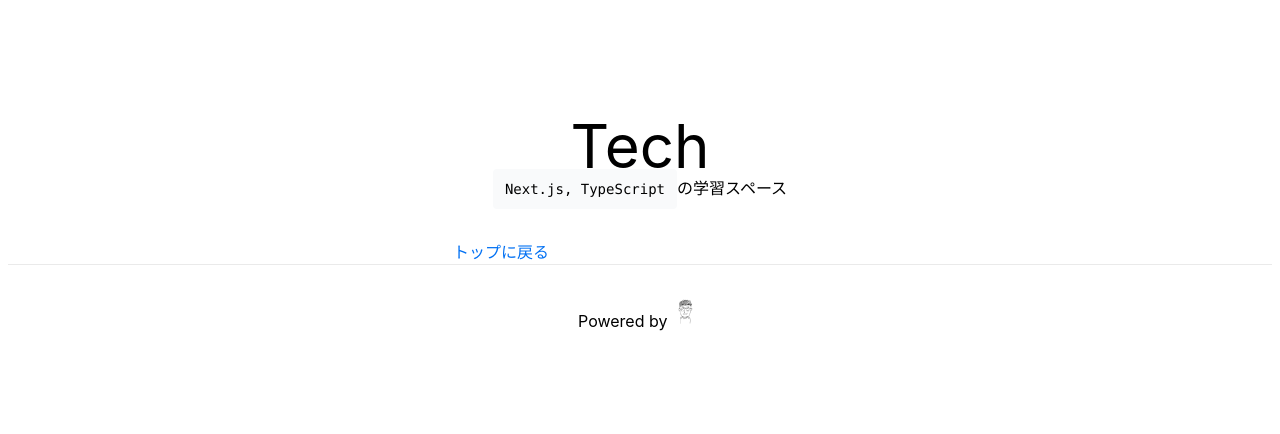
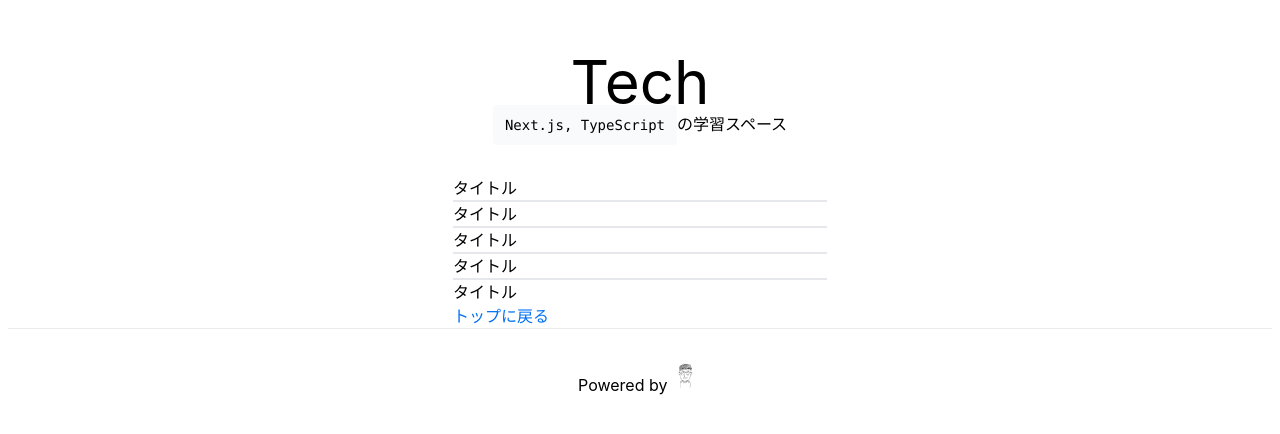
Before and after one commit to kettle-tomorrow/kb_next_app, a Next.js app: page /teches in a window 1280 px wide. Shown: the part 180-614 px from the top of the page. Built offline with nearby package versions, Linux system fonts and the light colour scheme.

Commit message:
feat: blogcardをcomponent化

```diff
--- /dev/null
+++ b/components/BlogCard.tsx
@@ -0,0 +1,6 @@
+const BlogCard = () => {
+  return (
+    <h2 className='text-base'>タイトル</h2>
+  )
+}
+export default BlogCard
--- /dev/null
+++ b/components/BlogCardList.tsx
@@ -0,0 +1,14 @@
+import BlogCard from "./BlogCard"
+
+const BlogCardList = () => {
+  return (
+    <div className='divide-y-2'>
+      <BlogCard />
+      <BlogCard />
+      <BlogCard />
+      <BlogCard />
+      <BlogCard />
+    </div>
+  )
+}
+export default BlogCardList
--- a/pages/teches/index.tsx
+++ b/pages/teches/index.tsx
@@ -1,4 +1,5 @@
 import Link from 'next/link'
+import BlogCardList from '../../components/BlogCardList'
 import Layout from '../../components/Layout'
 import MainHeader from '../../components/MainHeader'
 
@@ -6,7 +7,8 @@
   return (
     <Layout>
       <div>
-        <MainHeader title="Tech"/>
+        <MainHeader title="Tech" />
+        <BlogCardList />
         <Link href='/'>
           <a>トップに戻る</a>
         </Link>
```
